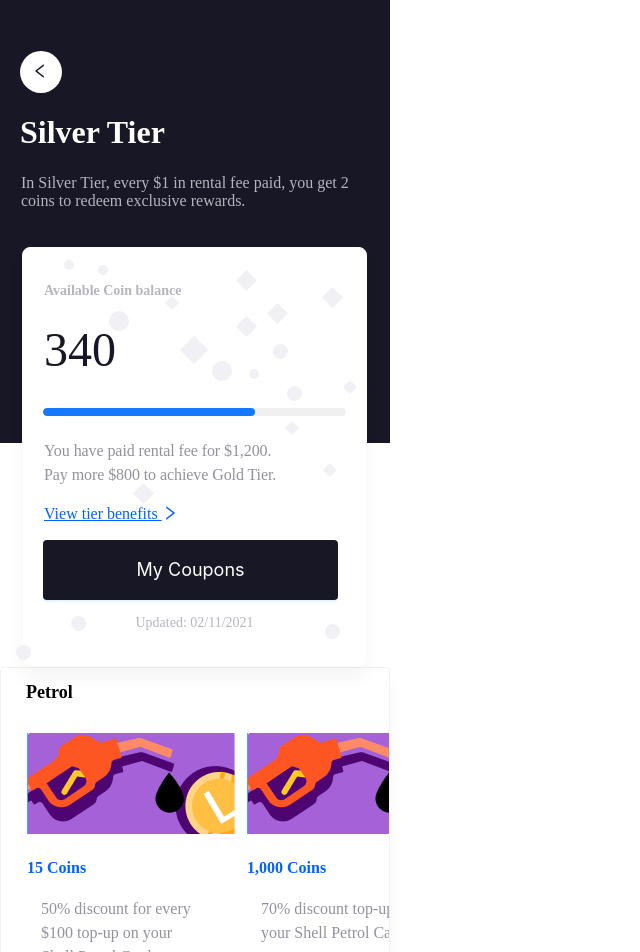
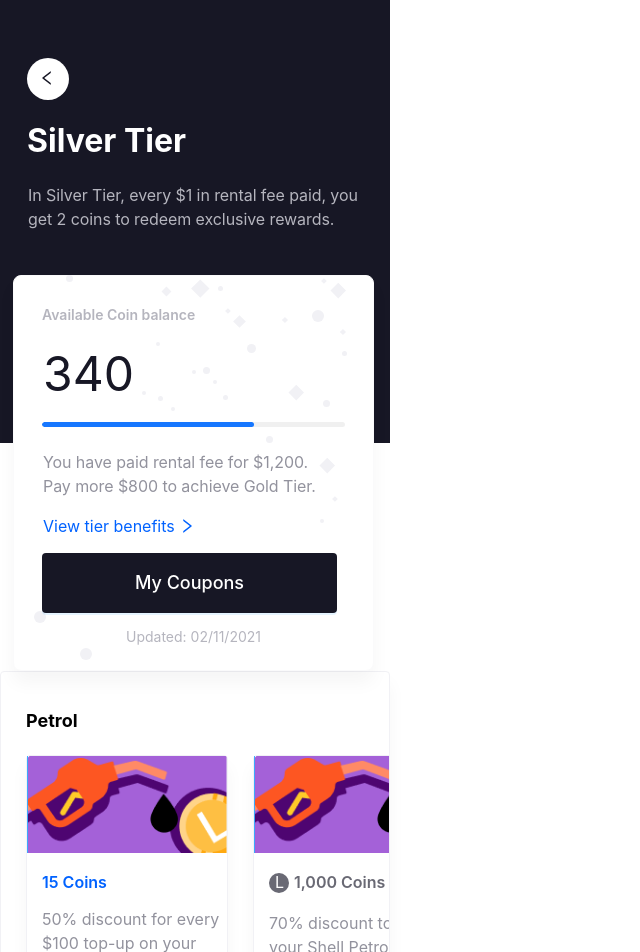
Before and after one commit to devic2202/lumens, a React (Create React App) app: page / in a window 1280 px wide. Shown: the top 952 px of the page, without its empty margins (0-640 px from the left). Built offline with nearby package versions, Linux system fonts and the light colour scheme.

Commit message:
update code

```diff
--- a/src/components/Lumens/index.jsx
+++ b/src/components/Lumens/index.jsx
@@ -9,19 +9,22 @@ Lumens.propTypes = {};
 
 function Lumens(props) {
   return (
-    <div className="lumens">
+    <div className="lumens text-center" style={{textAlign: "center"}}>
       <div className="title">
         <p className="btn-back">
           <LeftOutlined />
         </p>
         <h1>Silver Tier</h1>
-        <p>
+        <p className="text">
           In Silver Tier, every $1 in rental fee paid, you get 2 coins to redeem
           exclusive rewards.
         </p>
       </div>
       <div className="sub-title">
         <div className="box">
+          <div></div>
+          <div></div>
+          <div></div>
           <div></div>
           <div></div>
           <div></div>
@@ -44,8 +47,16 @@ function Lumens(props) {
           <div></div>
           <div></div>
           <div></div>
+          <div></div>
+          <div></div>
+          <div></div>
+          <div></div>
+          <div></div>
+          <div></div>
+          <div></div>
+          <div></div>
         </div>
-        <p className="title-value">Available Coin balance</p>
+        <span className="title-value">Available Coin balance</span>
         <p className="value">340</p>
         <Progress percent={70} showInfo={false} />
         <p className="text">
--- a/src/components/Lumens/lumens.scss
+++ b/src/components/Lumens/lumens.scss
@@ -1,6 +1,5 @@
 
 .lumens {
-  font-family: 'Hellix';
   font-style: normal;
   width: 390px;
   height: 428px;
@@ -21,13 +20,19 @@
     }
   }
   .title {
-    padding: 20px;
+    padding: 27px;
     text-align: left;
     h1 {
       color: #FFFFFF;
     }
     p {
       color: #B5B5BE;
+    }
+    .text {
+      font-size: 16px;
+      letter-spacing: -0.005em;
+      line-height: 24px;
+      font-weight: 400;
     }
   }
   .sub-title {
@@ -47,64 +52,82 @@
         position: absolute;
       }
       div:nth-child(1) {
-        top: 12%;
-        left: 42%;
-        width: 10px;
-        height: 10px;
+        width: 12.58px;
+        height: 12.58px;
+        left: 179.63px;
+        top: 5.73px;
       }
       div:nth-child(2) {
-        top: 42%;
-        left: 77%;
-        width: 10px;
-        height: 10px;
+        width: 6.92px;
+        height: 6.92px;
+        left: 148.81px;
+        top: 11.75px;
       }
       div:nth-child(3) {
-        top: 32%;
-        left: 94%;
-        width: 10px;
-        height: 10px;
+        width: 9px;
+        height: 9px;
+        left: 220.5px;
+        top: 41.14px;
       }
       div:nth-child(4) {
-        top: 22%;
-        left: 47%;
-        width: 20px;
-        height: 20px;
+        width: 10.53px;
+        height: 10.53px;
+        left: 319.45px;
+        top: 9px;
       }
       div:nth-child(5) {
-        top: 52%;
-        left: 88%;
-        width: 10px;
-        height: 10px;
+        width: 3.85px;
+        height: 3.85px;
+        left: 268.72px;
+        top: 42px;
       }
       div:nth-child(6) {
-        top: 57%;
-        left: 33%;
-        width: 15px;
-        height: 15px;
+        width: 3.85px;
+        height: 3.85px;
+        left: 326.72px;
+        top: 54px;
       }
       div:nth-child(7) {
-        top: 6%;
-        left: 63%;
-        width: 15px;
-        height: 15px;
+        width: 3.85px;
+        height: 3.85px;
+        left: 307.72px;
+        top: 3px;
       }
       div:nth-child(8) {
-        top: 10%;
-        left: 88%;
-        width: 15px;
-        height: 15px;
+        width: 3.85px;
+        height: 3.85px;
+        left: 268.72px;
+        top: 42px;
       }
       div:nth-child(9) {
-        top: 14%;
-        left: 72%;
-        width: 15px;
-        height: 15px;
+        width: 3.85px;
+        height: 3.85px;
+        left: 211.72px;
+        top: 33px;
       }
       div:nth-child(10) {
-        top: 17%;
-        left: 63%;
-        width: 15px;
-        height: 15px;
+        width: 10.53px;
+        height: 10.53px;
+        left: 276.9px;
+        top: 110.9px;
+      }
+      div:nth-child(11) {
+        width: 3.85px;
+        height: 3.85px;
+        left: 326.72px;
+        top: 54px;
+      }
+      div:nth-child(12) {
+        width: 10.53px;
+        height: 10.53px;
+        left: 308.45px;
+        top: 184px;
+      }
+      div:nth-child(13) {
+        width: 3.85px;
+        height: 3.85px;
+        left: 318.72px;
+        top: 221px;
       }
     }
     .bubble {
@@ -114,79 +137,129 @@
         position: absolute;
       }
       div:nth-child(1) {
-        top: 3%;
-        left: 12%;
-        width: 10px;
-        height: 10px;
+        width: 12px;
+        height: 12px;
+        left: 298px;
+        top: 34px;
       }
       div:nth-child(2) {
-        top: 4%;
-        left: 22%;
-        width: 10px;
-        height: 10px;
+        width: 7px;
+        height: 7px;
+        left: 52px;
+        top: -1px;
       }
       div:nth-child(3) {
-        top: 15%;
-        left: 25%;
-        width: 20px;
-        height: 20px;
+        width: 5px;
+        height: 5px;
+        left: 204px;
+        top: 10px;
       }
       div:nth-child(4) {
-        top: 27%;
-        left: 55%;
-        width: 20px;
-        height: 20px;
+        width: 9px;
+        height: 9px;
+        left: 233px;
+        top: 68px;
       }
       div:nth-child(5) {
-        top: 29%;
-        left: 66%;
-        width: 10px;
-        height: 10px;
+        width: 7px;
+        height: 7px;
+        left: 309px;
+        top: 124px;
       }
       div:nth-child(6) {
-        top: 33%;
-        left: 77%;
-        width: 15px;
-        height: 15px;
+        width: 7px;
+        height: 7px;
+        left: 252px;
+        top: 160px;
       }
       div:nth-child(7) {
-        top: 23%;
-        left: 73%;
-        width: 15px;
-        height: 15px;
+        width: 12px;
+        height: 12px;
+        left: 66px;
+        top: 371.79px;
       }
       div:nth-child(8) {
-        top: 90%;
-        left: 88%;
-        width: 15px;
-        height: 15px;
+        width: 12px;
+        height: 12px;
+        left: 20px;
+        top: 334.79px;
       }
       div:nth-child(9) {
-        top: 88%;
-        left: 14%;
-        width: 15px;
-        height: 15px;
+        width: 3.85px;
+        height: 3.85px;
+        left: 305.72px;
+        top: 243px;
       }
       div:nth-child(10) {
-        top: 95%;
-        left: -2%;
-        width: 15px;
-        height: 15px;
+        width: 5px;
+        height: 5px;
+        left: 328px;
+        top: 75px;
+      }
+      div:nth-child(11) {
+        width: 3.85px;
+        height: 3.85px;
+        left: 141.72px;
+        top: 66px;
+      }
+      div:nth-child(12) {
+        width: 3.85px;
+        height: 3.85px;
+        left: 127.72px;
+        top: 115px;
+      }
+      div:nth-child(13) {
+        width: 3.85px;
+        height: 3.85px;
+        left: 177.72px;
+        top: 94px;
+      }
+      div:nth-child(14) {
+        width: 5px;
+        height: 5px;
+        left: 209px;
+        top: 119px;
+      }
+      div:nth-child(15) {
+        width: 5px;
+        height: 5px;
+        left: 144px;
+        top: 120px;
+      }
+      div:nth-child(16) {
+        width: 3.85px;
+        height: 3.85px;
+        left: 156.72px;
+        top: 131px;
+      }
+      div:nth-child(17) {
+        width: 3.85px;
+        height: 3.85px;
+        left: 198.72px;
+        top: 104px;
+      }
+      div:nth-child(18) {
+        width: 7px;
+        height: 7px;
+        left: 189px;
+        top: 91px;
       }
     }
     .title-value {
       font-size: 14px;
       color: #B5B5BE;
       font-weight: 600;
+      font-style: normal;
     }
     .value {
       color: #171725;
       font-weight: 400;
       font-size: 48px;
       line-height: 2px !important;
+      margin-bottom: 35px;
     }
     .ant-progress-bg {
-      height: 5px;
+      height: 5px !important;
     }
     .text {
       color: #92929D;
@@ -197,11 +270,13 @@
     }
     a {
       color: #0062FF;
+      text-decoration-line: none;
     }
     .ant-btn {
       background-color: #171725;
       color: #FFFFFF;
       width: 295px;
+      font-weight: 500;
       height: 60px;
       border-radius: 4px;
       span {
@@ -221,6 +296,7 @@
 }
 @media (min-width: 390px) {
   .sub-title {
-    left: 22px !important;
+    left: 13px !important;
+    padding: 28px 28px 10px 28px !important;
   }
 }
--- a/src/components/LumensDetails/index.jsx
+++ b/src/components/LumensDetails/index.jsx
@@ -70,9 +70,19 @@ function LumensDetails(props) {
         <div className="lumens-details">
           {petrol.map((it) => (
             <div className="lumens-items">
-              <p>{it?.img}</p>
-              <p className="value">{it?.value}</p>
+              <span>{it?.img}</span>
+              <div style={{ display: "flex", paddingLeft: it?.link ? 15 : 0, marginBottom:it?.link ? -15 : 0}}>
+                {it?.link && (
+                  <p className="label">
+                    <span>L</span>
+                  </p>
+                )}
+                <p className={it?.link ? "insufficient" : "value"}>
+                  {it?.value}
+                </p>
+              </div>
               <p className="text">{it?.text}</p>
+              <p className="link">{it?.link}</p>
             </div>
           ))}
         </div>
@@ -82,7 +92,7 @@ function LumensDetails(props) {
         <div className="lumens-details">
           {rentalRebate.map((it) => (
             <div className="lumens-items">
-              <p>{it?.img}</p>
+              <span>{it?.img}</span>
               <p className="value">{it?.value}</p>
               <p className="text">{it?.text}</p>
             </div>
@@ -94,7 +104,7 @@ function LumensDetails(props) {
         <div className="lumens-details">
           {food.map((it) => (
             <div className="lumens-items">
-              <p>{it?.img}</p>
+              <span>{it?.img}</span>
               <p className="value">{it?.value}</p>
               <p className="text">{it?.text}</p>
             </div>
--- a/src/components/LumensDetails/lumensDetails.scss
+++ b/src/components/LumensDetails/lumensDetails.scss
@@ -1,7 +1,7 @@
 .lumens-contain {
   h1 {
     text-align: left;
-    padding-left: 25px;
+    padding: 25px 0px 10px 25px;
     font-size: 18px;
     line-height: 24px;
   }
@@ -16,22 +16,54 @@
   overflow-x: scroll;
   .lumens-items {
     width: 200px;
-    padding-right: 20px;
+    height: 240px;
+    background: #FFFFFF;
+    margin-right: 25px;
+    border: 1px solid #F1F1F5;
+    box-shadow: 0px 12px 18px rgba(23, 23, 37, 0.04);
+    border-radius: 4px;
+    img {
+      width: 200px;
+    }
     p {
       text-align: left;
+      padding-left: 15px;
+      font-size: 16px;
+      line-height: 24px;
+      font-weight: 400;
     }
     .value {
       color: #0062ff;
-      font-size: 16px;
-      line-height: 24px;
       font-weight: 600;
+      margin: 12px 0px -5px 0px
+    }
+    .insufficient {
+      color: #696974;
+      padding-left: 5px;
+      margin: 12px 0px -5px 0px;
+      font-weight: 600 !important;
+    }
+    .label {
+      background: #696974;
+      width: 15.95px;
+      border-radius: 50%;
+      height: 15.95px;
+      padding: 2px;
+      span {
+        padding: 4px;
+        color: #FFFFFF;
+        position: relative;
+        top: -5px;
+      }
     }
     .text {
+      color: #92929d;
+    }
+    .link {
+      font-size: 14px;
+      line-height: 0;
       font-weight: 400;
-      font-size: 16px;
-      line-height: 24px;
-      color: #92929d;
-      padding: 0px 20px 0px 15px;
+      color: #0062FF;
     }
   }
 }
--- a/src/components/LumensMenu/menu.scss
+++ b/src/components/LumensMenu/menu.scss
@@ -18,11 +18,18 @@
     .suf-bell {
       position: absolute;
       left: 43px;
-      top: 20px;
+      top: 15px;
     }
     .point {
       position: absolute;
       left: 50px;
+      top: -5px;
+    }
+  }
+  .user {
+    p {
+      margin: -5px;
+      padding: 0px;
     }
   }
 }
```
